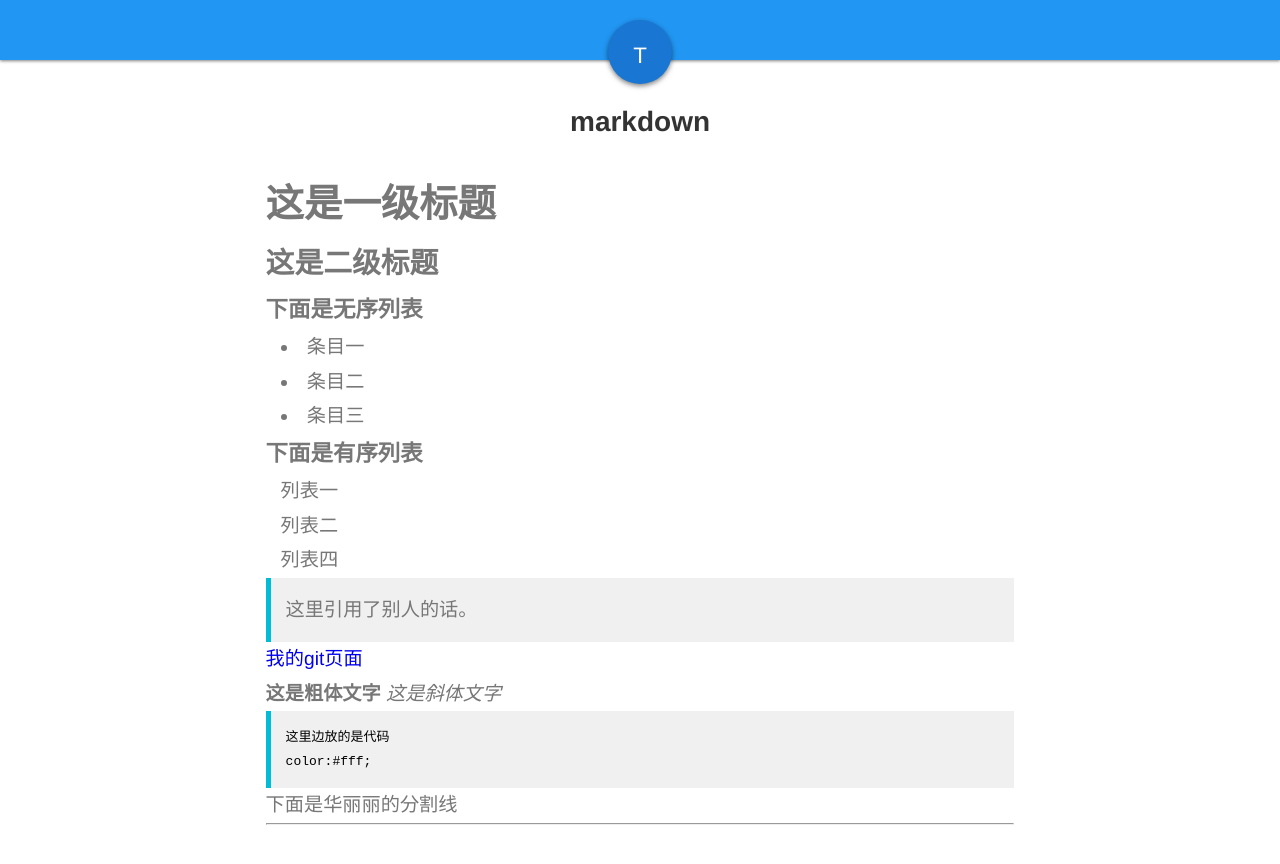
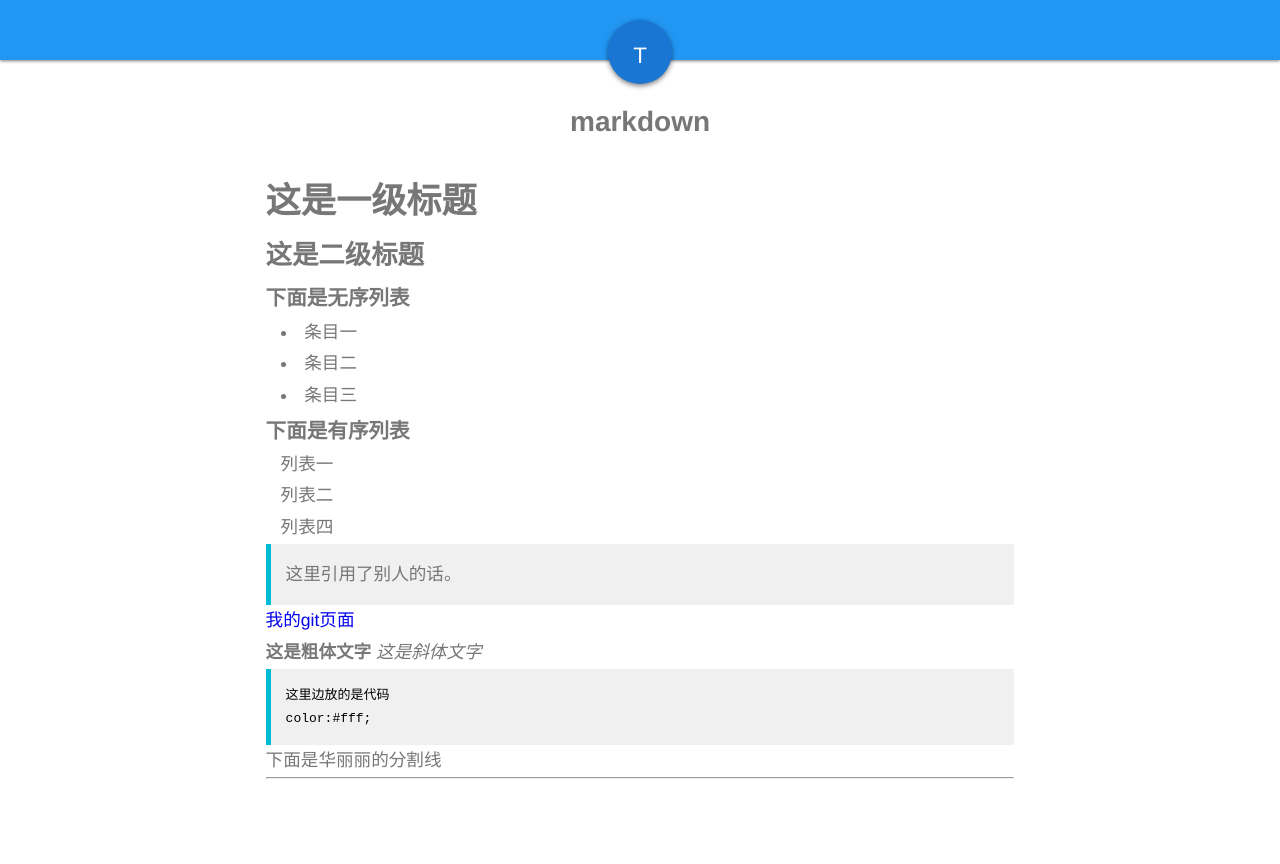
Before and after one commit to yinguolong/newming.github.io, a Jekyll site: the page built from _posts/2016-3-3-markdown.md, in a window 1280 px wide. Shown: the top 864 px of the page. Built offline with Jekyll 4.4.1, drawn with Linux system fonts in a browser that asks for light colours.

Commit message:
post-title color

```diff
--- a/css/post.css
+++ b/css/post.css
@@ -69,7 +69,7 @@ a, img {
 
 /*post.html*/
 .post-title{
-	color:#333;
+	color:#777777;
 	text-align: center;
 	margin-top: 80px;
 }
@@ -79,7 +79,7 @@ a, img {
 	padding: 2%;
 	max-width: 800px;
 	line-height: 1.8;
-	font-size: 1.2rem;
+	font-size: 1.1rem;
 }
 blockquote,code{
 	border-left: 5px solid #00BCD4;
```
